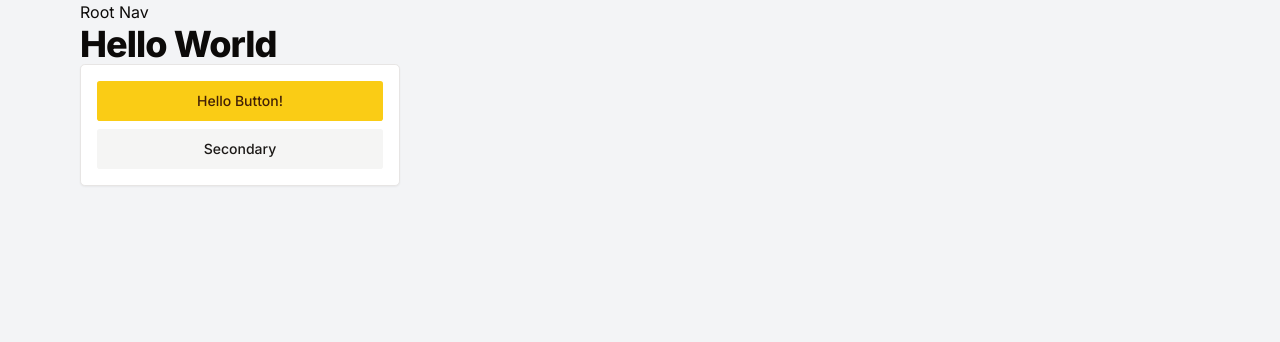
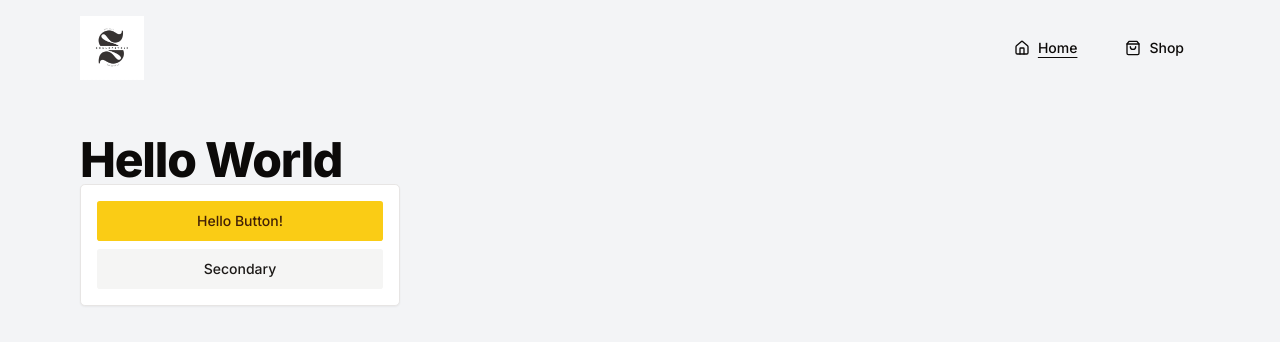
Before and after one commit to codingjogo/jogo-commerce, a Next.js app: page / in a window 1280 px wide. Shown: the top 342 px of the page. Built offline with nearby package versions, Linux system fonts and the light colour scheme.

Commit message:
feat: Add Responsive Navbar

```diff
--- a/app/(root)/components/root-nav.tsx
+++ /dev/null
@@ -1,15 +0,0 @@
-'use client';
-
-import React from 'react'
-
-const RootNav = () => {
-  return (
-    <header className='container'>
-      <nav>
-        Root Nav
-      </nav>
-    </header>
-  )
-}
-
-export default RootNav
--- a/app/(root)/layout.tsx
+++ b/app/(root)/layout.tsx
@@ -1,4 +1,4 @@
-import RootNav from "./components/root-nav";
+import RootNav from "../../components/home/root-nav";
 
 export default function RootLayout({
   children,
--- a/app/(root)/page.tsx
+++ b/app/(root)/page.tsx
@@ -3,8 +3,8 @@
 
 export default function Home() {
   return (
-    <section className="container">
-      <h1 className="text-4xl font-extrabold">Hello World</h1>
+    <section className="container cpy">
+      <h1>Hello World</h1>
       <Card className="max-w-xs">
         <CardContent className="p-4 grid gap-2">
         <Button>Hello Button!</Button>
--- /dev/null
+++ b/app/(root)/shop/page.tsx
@@ -0,0 +1,11 @@
+import ShopList from "@/components/shop/shop-list";
+
+export default function Shop() {
+  return (
+    <section className="container cpy">
+      <h1>Shop</h1>
+
+      <ShopList />
+    </section>
+  );
+}
--- a/app/globals.css
+++ b/app/globals.css
@@ -122,3 +122,9 @@
 .data-table-head {
 	@apply text-background;
 }
+
+/* Custom Utilities */
+/* Paddings */
+.cpy {
+	@apply py-6 lg:py-10
+}
--- /dev/null
+++ b/components/home/root-nav.tsx
@@ -0,0 +1,129 @@
+"use client";
+
+import Image from "next/image";
+import Link from "next/link";
+import React from "react";
+import Logo from "@/public/logo.jpg";
+import { HomeIcon, MenuIcon, ShoppingBagIcon } from "lucide-react";
+import { Button } from "@/components/ui/button";
+import { cn } from "@/lib/utils";
+import { usePathname } from "next/navigation";
+
+import {
+	Sheet,
+	SheetContent,
+	SheetDescription,
+	SheetHeader,
+	SheetTitle,
+	SheetTrigger,
+} from "@/components/ui/sheet";
+
+const RootNav = () => {
+  const [open, setOpen] = React.useState<boolean>(false);
+	const pathname = usePathname();
+
+	const NAV_LINKS = [
+		{
+			href: "/",
+			label: "Home",
+			icon: HomeIcon,
+			isActive: pathname === "/",
+		},
+		{
+			href: "/shop",
+			label: "Shop",
+			icon: ShoppingBagIcon,
+			isActive: pathname === "/shop",
+		},
+	];
+
+	return (
+		<header className="container py-4 flex items-center justify-between">
+			<Link href={"/"}>
+				<Image
+					src={Logo}
+					alt="Soule-Pycle-Logo"
+					width={64}
+					height={64}
+				/>
+			</Link>
+			{/* Large Screen Nav items */}
+			<nav className="hidden lg:block">
+				<ul className="flex items-center">
+					{NAV_LINKS.map((link) => {
+						const { href, icon: Icon, label, isActive } = link;
+
+						return (
+							<li key={href}>
+								<Button
+									type="button"
+									variant={"ghost"}
+									className={cn(
+										"hover:underline hover:underline-offset-4 ps-8",
+										isActive &&
+											"underline underline-offset-4"
+									)}
+									asChild
+								>
+									<Link href={href}>
+										<Icon />
+										{label}
+									</Link>
+								</Button>
+							</li>
+						);
+					})}
+				</ul>
+			</nav>
+
+			{/* Small Screen Nav Items */}
+			<Sheet open={open} onOpenChange={setOpen}>
+				<SheetTrigger className="block lg:hidden">
+					<MenuIcon />
+				</SheetTrigger>
+				<SheetContent className="w-full">
+					<SheetHeader>
+						<SheetTitle>SoulePsycle.com</SheetTitle>
+						<SheetDescription>{""}</SheetDescription>
+					</SheetHeader>
+
+					<nav className="py-6">
+						<ul className="flex flex-col items-end gap-12">
+							{NAV_LINKS.map((link) => {
+								const {
+									href,
+									icon: Icon,
+									label,
+									isActive,
+								} = link;
+
+								return (
+									<li key={href}>
+										<Button
+											type="button"
+											variant={"ghost"}
+											className={cn(
+												"hover:underline hover:underline-offset-4",
+												isActive &&
+													"underline underline-offset-4"
+											)}
+                      onClick={() => setOpen(!open)}
+											asChild
+										>
+											<Link href={href}>
+												<Icon />
+												{label}
+											</Link>
+										</Button>
+									</li>
+								);
+							})}
+						</ul>
+					</nav>
+				</SheetContent>
+			</Sheet>
+		</header>
+	);
+};
+
+export default RootNav;
--- /dev/null
+++ b/components/shop/shop-list.tsx
@@ -0,0 +1,11 @@
+import React from 'react'
+
+const ShopList = () => {
+  return (
+    <div>
+      <h3>You product list here</h3>
+    </div>
+  )
+}
+
+export default ShopList
--- /dev/null
+++ b/components/ui/sheet.tsx
@@ -0,0 +1,140 @@
+"use client"
+
+import * as React from "react"
+import * as SheetPrimitive from "@radix-ui/react-dialog"
+import { cva, type VariantProps } from "class-variance-authority"
+import { X } from "lucide-react"
+
+import { cn } from "@/lib/utils"
+
+const Sheet = SheetPrimitive.Root
+
+const SheetTrigger = SheetPrimitive.Trigger
+
+const SheetClose = SheetPrimitive.Close
+
+const SheetPortal = SheetPrimitive.Portal
+
+const SheetOverlay = React.forwardRef<
+  React.ElementRef<typeof SheetPrimitive.Overlay>,
+  React.ComponentPropsWithoutRef<typeof SheetPrimitive.Overlay>
+>(({ className, ...props }, ref) => (
+  <SheetPrimitive.Overlay
+    className={cn(
+      "fixed inset-0 z-50 bg-black/80  data-[state=open]:animate-in data-[state=closed]:animate-out data-[state=closed]:fade-out-0 data-[state=open]:fade-in-0",
+      className
+    )}
+    {...props}
+    ref={ref}
+  />
+))
+SheetOverlay.displayName = SheetPrimitive.Overlay.displayName
+
+const sheetVariants = cva(
+  "fixed z-50 gap-4 bg-background p-6 shadow-lg transition ease-in-out data-[state=open]:animate-in data-[state=closed]:animate-out data-[state=closed]:duration-300 data-[state=open]:duration-500",
+  {
+    variants: {
+      side: {
+        top: "inset-x-0 top-0 border-b data-[state=closed]:slide-out-to-top data-[state=open]:slide-in-from-top",
+        bottom:
+          "inset-x-0 bottom-0 border-t data-[state=closed]:slide-out-to-bottom data-[state=open]:slide-in-from-bottom",
+        left: "inset-y-0 left-0 h-full w-3/4 border-r data-[state=closed]:slide-out-to-left data-[state=open]:slide-in-from-left sm:max-w-sm",
+        right:
+          "inset-y-0 right-0 h-full w-3/4  border-l data-[state=closed]:slide-out-to-right data-[state=open]:slide-in-from-right sm:max-w-sm",
+      },
+    },
+    defaultVariants: {
+      side: "right",
+    },
+  }
+)
+
+interface SheetContentProps
+  extends React.ComponentPropsWithoutRef<typeof SheetPrimitive.Content>,
+    VariantProps<typeof sheetVariants> {}
+
+const SheetContent = React.forwardRef<
+  React.ElementRef<typeof SheetPrimitive.Content>,
+  SheetContentProps
+>(({ side = "right", className, children, ...props }, ref) => (
+  <SheetPortal>
+    <SheetOverlay />
+    <SheetPrimitive.Content
+      ref={ref}
+      className={cn(sheetVariants({ side }), className)}
+      {...props}
+    >
+      {children}
+      <SheetPrimitive.Close className="absolute right-4 top-4 rounded-sm opacity-70 ring-offset-background transition-opacity hover:opacity-100 focus:outline-none focus:ring-2 focus:ring-ring focus:ring-offset-2 disabled:pointer-events-none data-[state=open]:bg-secondary">
+        <X className="h-4 w-4" />
+        <span className="sr-only">Close</span>
+      </SheetPrimitive.Close>
+    </SheetPrimitive.Content>
+  </SheetPortal>
+))
+SheetContent.displayName = SheetPrimitive.Content.displayName
+
+const SheetHeader = ({
+  className,
+  ...props
+}: React.HTMLAttributes<HTMLDivElement>) => (
+  <div
+    className={cn(
+      "flex flex-col space-y-2 text-center sm:text-left",
+      className
+    )}
+    {...props}
+  />
+)
+SheetHeader.displayName = "SheetHeader"
+
+const SheetFooter = ({
+  className,
+  ...props
+}: React.HTMLAttributes<HTMLDivElement>) => (
+  <div
+    className={cn(
+      "flex flex-col-reverse sm:flex-row sm:justify-end sm:space-x-2",
+      className
+    )}
+    {...props}
+  />
+)
+SheetFooter.displayName = "SheetFooter"
+
+const SheetTitle = React.forwardRef<
+  React.ElementRef<typeof SheetPrimitive.Title>,
+  React.ComponentPropsWithoutRef<typeof SheetPrimitive.Title>
+>(({ className, ...props }, ref) => (
+  <SheetPrimitive.Title
+    ref={ref}
+    className={cn("text-lg font-semibold text-foreground", className)}
+    {...props}
+  />
+))
+SheetTitle.displayName = SheetPrimitive.Title.displayName
+
+const SheetDescription = React.forwardRef<
+  React.ElementRef<typeof SheetPrimitive.Description>,
+  React.ComponentPropsWithoutRef<typeof SheetPrimitive.Description>
+>(({ className, ...props }, ref) => (
+  <SheetPrimitive.Description
+    ref={ref}
+    className={cn("text-sm text-muted-foreground", className)}
+    {...props}
+  />
+))
+SheetDescription.displayName = SheetPrimitive.Description.displayName
+
+export {
+  Sheet,
+  SheetPortal,
+  SheetOverlay,
+  SheetTrigger,
+  SheetClose,
+  SheetContent,
+  SheetHeader,
+  SheetFooter,
+  SheetTitle,
+  SheetDescription,
+}
--- a/package.json
+++ b/package.json
@@ -14,6 +14,7 @@
     "@hookform/resolvers": "^3.9.1",
     "@prisma/client": "^6.0.1",
     "@radix-ui/react-checkbox": "^1.1.2",
+    "@radix-ui/react-dialog": "^1.1.2",
     "@radix-ui/react-dropdown-menu": "^2.1.2",
     "@radix-ui/react-label": "^2.1.0",
     "@radix-ui/react-select": "^2.1.2",
```
Also changed, not shown: 1 other file (tests, documents, lock files or other folders).
